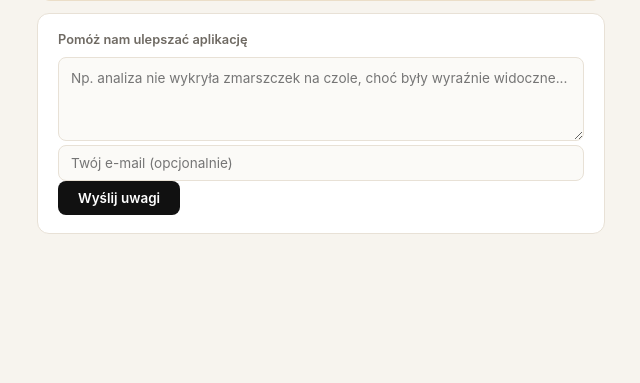
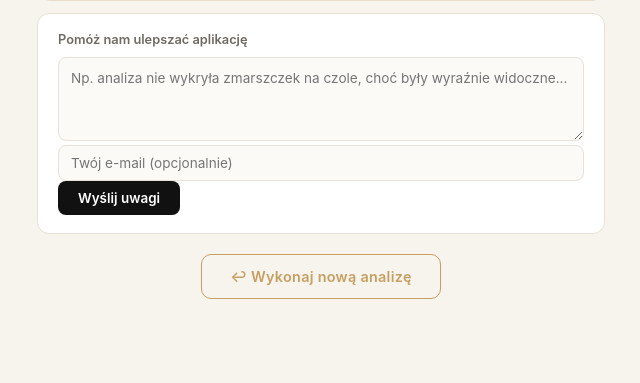
Before and after one commit to PiotrMD/face-analysis, a Flask app: page /demo in a window 1280 px wide. Shown: the part 1428-1811 px from the top of the page, without its empty margins (319-959 px from the left). Before the commit the page ends 1662 px from the top, so only its background shows below. Run offline with Flask 3, Linux system fonts and the light colour scheme; some libraries are stand-ins or nearby versions.

Commit message:
Add 'New analysis' button at bottom of results page
Co-Authored-By: Claude Sonnet 4.6 <noreply@anthropic.com>

```diff
--- a/templates/results.html
+++ b/templates/results.html
@@ -245,6 +245,14 @@
                 <p id="fbSuccess" class="res-feedback__success" style="display:none;">{{ t.feedback_success }}</p>
             </div>
 
+            <!-- ── NOWA ANALIZA ── -->
+            <div style="text-align:center;padding:8px 0 24px;">
+                <a href="/" style="display:inline-block;padding:13px 28px;border:1.5px solid #C6A062;border-radius:10px;
+                                   color:#C6A062;font-size:.9rem;font-weight:600;text-decoration:none;letter-spacing:.02em;">
+                    {% if lang == 'en' %}↩ New analysis{% else %}↩ Wykonaj nową analizę{% endif %}
+                </a>
+            </div>
+
         </div><!-- /res-wrap -->
         {% endif %}
     </main>
```
